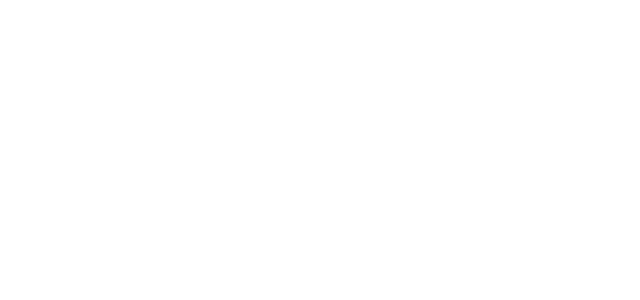
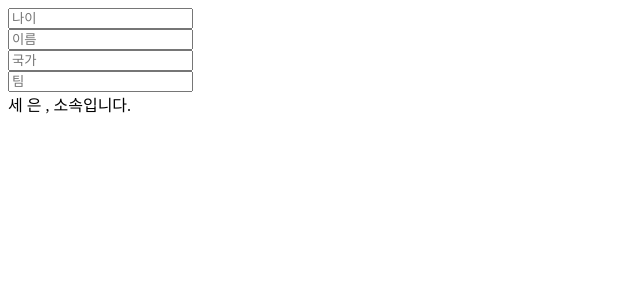
Before and after one commit to Colin1783/react_study, a React (Vite) app: page / in a window 1280 px wide. Shown: the top 300 px of the page, without its empty margins (0-640 px from the left). Built offline with nearby package versions, Linux system fonts and the light colour scheme.

Commit message:
여러 state 사용 가능

```diff
--- a/src/App.jsx
+++ b/src/App.jsx
@@ -1,7 +1,46 @@
-import React from "react";
+import React, { useState } from "react";
 
 function App(props) {
-  return <div></div>;
+  const [age, setAge] = useState("");
+  const [name, setName] = useState("");
+  const [country, setCountry] = useState("");
+  const [team, setTeam] = useState("");
+
+  return (
+    <div>
+      <div>
+        <input
+          type="text"
+          onChange={(e) => setAge(e.target.value)}
+          placeholder={"나이"}
+        />
+      </div>
+      <div>
+        <input
+          type="text"
+          onChange={(e) => setName(e.target.value)}
+          placeholder={"이름"}
+        />
+      </div>
+      <div>
+        <input
+          type="text"
+          onChange={(e) => setCountry(e.target.value)}
+          placeholder={"국가"}
+        />
+      </div>
+      <div>
+        <input
+          type="text"
+          onChange={(e) => setTeam(e.target.value)}
+          placeholder={"팀"}
+        />
+      </div>
+      <div>
+        {age} 세 {name}은 {country}, {team} 소속입니다.
+      </div>
+    </div>
+  );
 }
 
 export default App;
```
